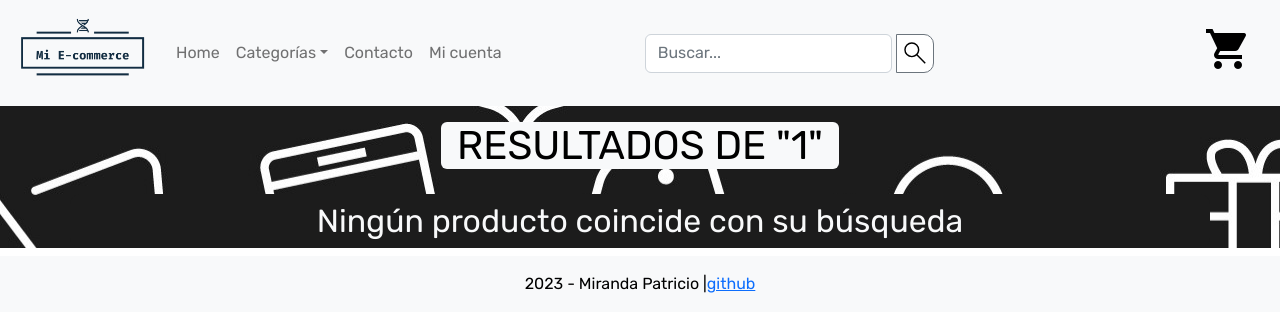
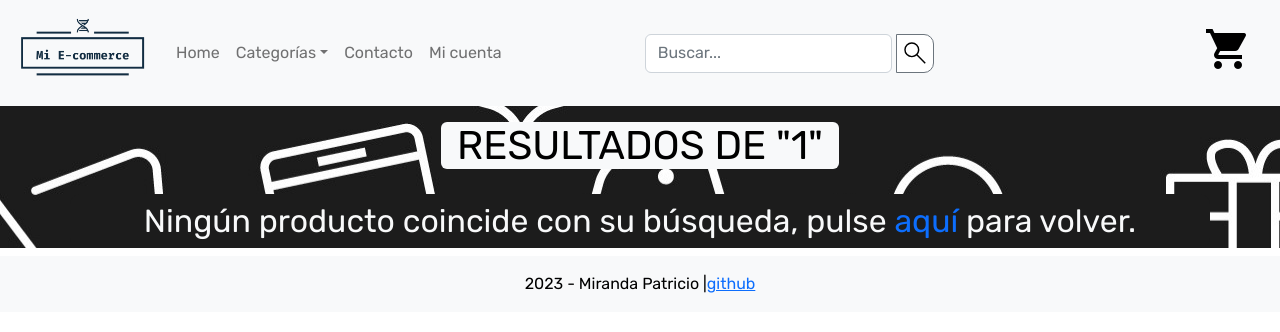
Before and after one commit to patricio97m/E-commerce-React, a React (Create React App) app: page /products/1 in a window 1280 px wide. Shown: the top 332 px of the page. Built offline with nearby package versions, Linux system fonts and the light colour scheme; no server answers; the database is empty.

Commit message:
link al home para SearchResults

```diff
--- a/src/Components/ItemListContainer/ItemListContainer.js
+++ b/src/Components/ItemListContainer/ItemListContainer.js
@@ -3,6 +3,7 @@ import { useEffect, useState } from "react";
 import { useParams } from "react-router-dom";
 import Spinner from "../Spinner/Spinner";
 import {getFirestore, collection, getDocs, query, where, limit} from "firebase/firestore";
+import { Link } from "react-router-dom";
 
 const ItemListContainer = () => {
   const [productList, setProductList] = useState({ products: [] });
@@ -79,7 +80,9 @@ const ItemListContainer = () => {
         <>
           {noResults ? (
             <h2 className="text-light text-center p-2">
-              Ningún producto coincide con su búsqueda
+            Ningún producto coincide con su búsqueda, pulse
+            <Link to="/" className="text-decoration-none">{" "}aquí</Link>{" "}
+            para volver.
             </h2>
           ) : (
             <ItemList products={productList} />
```
